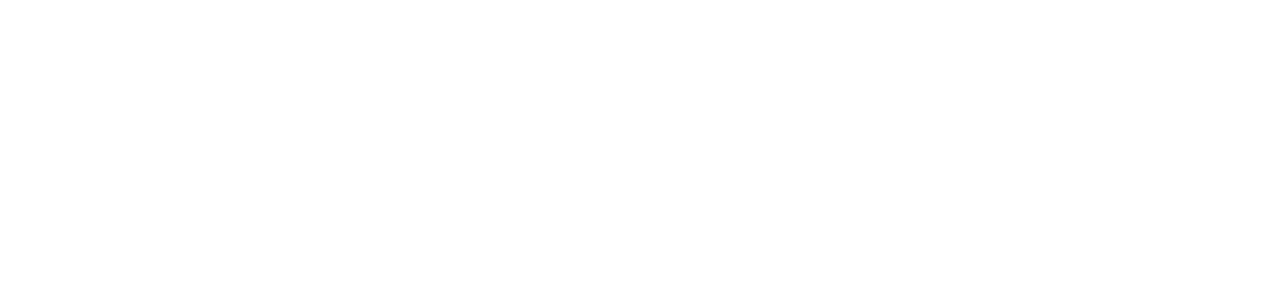
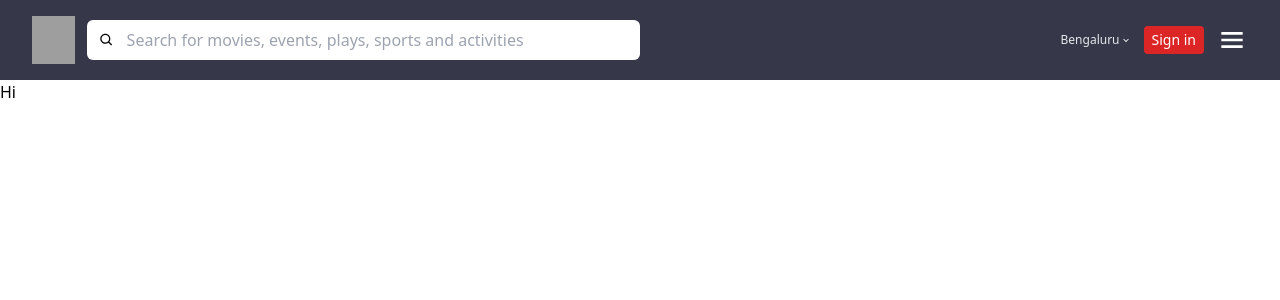
Before and after one commit to kathu08/BookMyShow, a React (Create React App) app: page /movie/1 in a window 1280 px wide. Shown: the top 300 px of the page. Built offline with nearby package versions, Linux system fonts and the light colour scheme; grey boxes are pictures that could not be loaded.

Commit message:
added movie layout

```diff
--- a/src/App.jsx
+++ b/src/App.jsx
@@ -2,9 +2,11 @@
 
 // HOC
 import DefaultHOC from "./HOC/Default.HOC";
+import MovieHOC from "./HOC/Movie.HOC";
 
 // Pages
 import HomePage from "./pages/Home.page";
+import Movie from "./pages/Movie.page";
 
 // Import css files
 import "slick-carousel/slick/slick.css";
@@ -14,6 +16,7 @@
   return (
     <>
       <DefaultHOC path="/" exact component={HomePage} />
+      <MovieHOC path="/movie/:id" exact component={Movie} />
     </>
   );
 }
--- /dev/null
+++ b/src/HOC/Movie.HOC.jsx
@@ -0,0 +1,22 @@
+import React from "react";
+import { Route } from "react-router-dom";
+
+// Layout
+import MovieLayout from "../layouts/Movie.layout";
+
+const MovieHOC = ({ component: Component, ...rest }) => {
+  return (
+    <>
+      <Route
+        {...rest}
+        component={(props) => (
+          <MovieLayout>
+            <Component {...props} />
+          </MovieLayout>
+        )}
+      />
+    </>
+  );
+};
+
+export default MovieHOC;
--- /dev/null
+++ b/src/layouts/Movie.layout.jsx
@@ -0,0 +1,15 @@
+import React from 'react'
+
+// Components
+import Navbar from "../components/Navbar/navbar.component";
+
+const MovieLayout = (props) => {
+    return (
+      <>
+        <Navbar />
+        {props.children}
+      </>
+    );
+}
+
+export default MovieLayout;
--- /dev/null
+++ b/src/pages/Movie.page.jsx
@@ -0,0 +1,7 @@
+import React from "react";
+
+const Movie = () => {
+  return <>Hi</>;
+};
+
+export default Movie;
```
